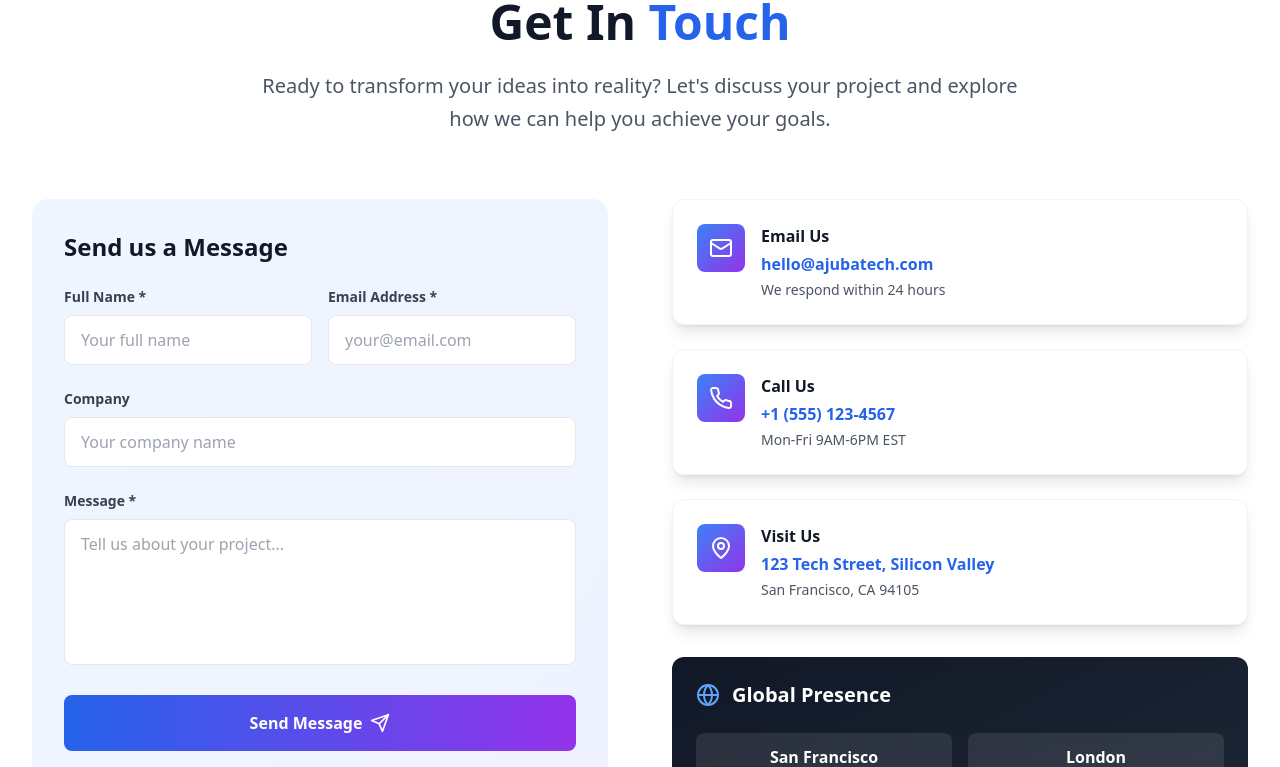
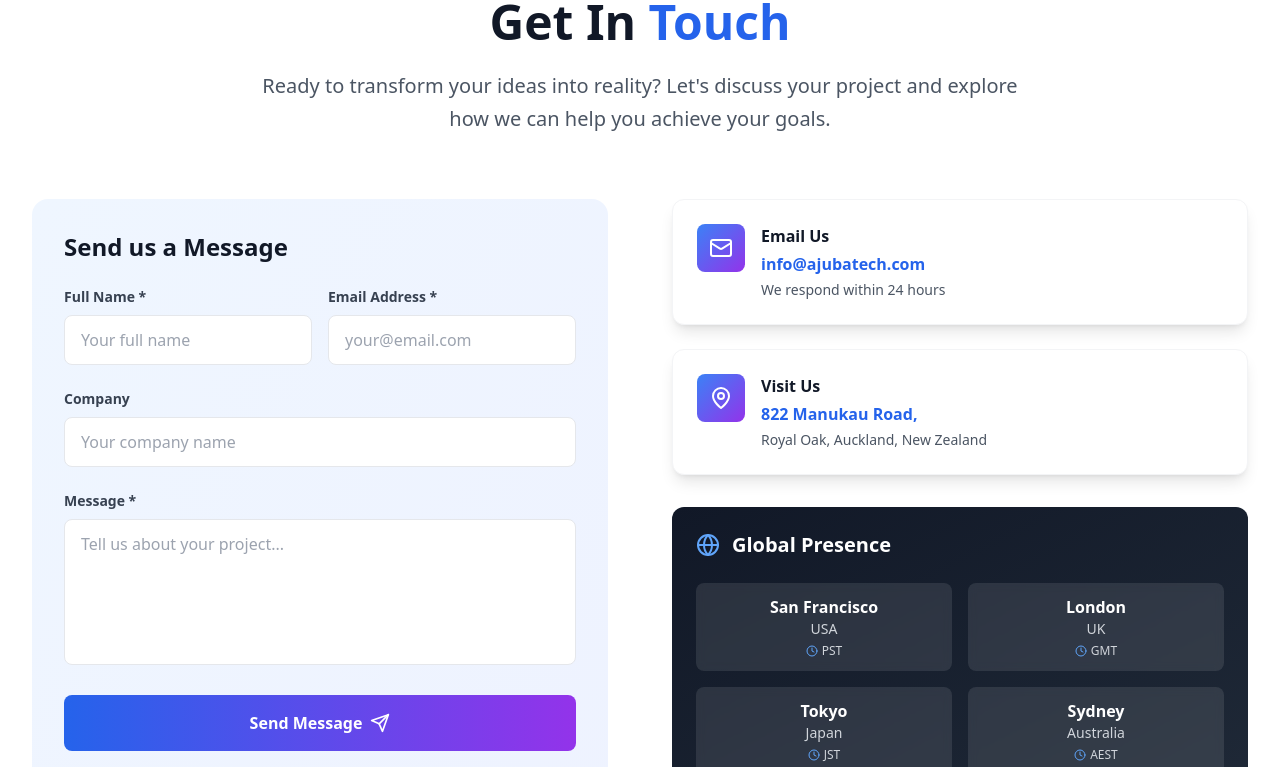
Before and after one commit to AjubaTech-AI/About, a React (Vite) app: page / in a window 1280 px wide. Shown: the part 7356-8123 px from the top of the page. Built offline with nearby package versions, Linux system fonts and the light colour scheme.

Commit message:
Update Contact.tsx

```diff
--- a/src/components/Contact.tsx
+++ b/src/components/Contact.tsx
@@ -26,20 +26,14 @@ const Contact: React.FC = () => {
     {
       icon: Mail,
       title: 'Email Us',
-      details: 'hello@ajubatech.com',
+      details: 'info@ajubatech.com',
       subtitle: 'We respond within 24 hours'
     },
-    {
-      icon: Phone,
-      title: 'Call Us',
-      details: '+1 (555) 123-4567',
-      subtitle: 'Mon-Fri 9AM-6PM EST'
-    },
-    {
+       {
       icon: MapPin,
       title: 'Visit Us',
-      details: '123 Tech Street, Silicon Valley',
-      subtitle: 'San Francisco, CA 94105'
+      details: '822 Manukau Road, ',
+      subtitle: 'Royal Oak, Auckland, New Zealand'
     }
   ];
 
```
